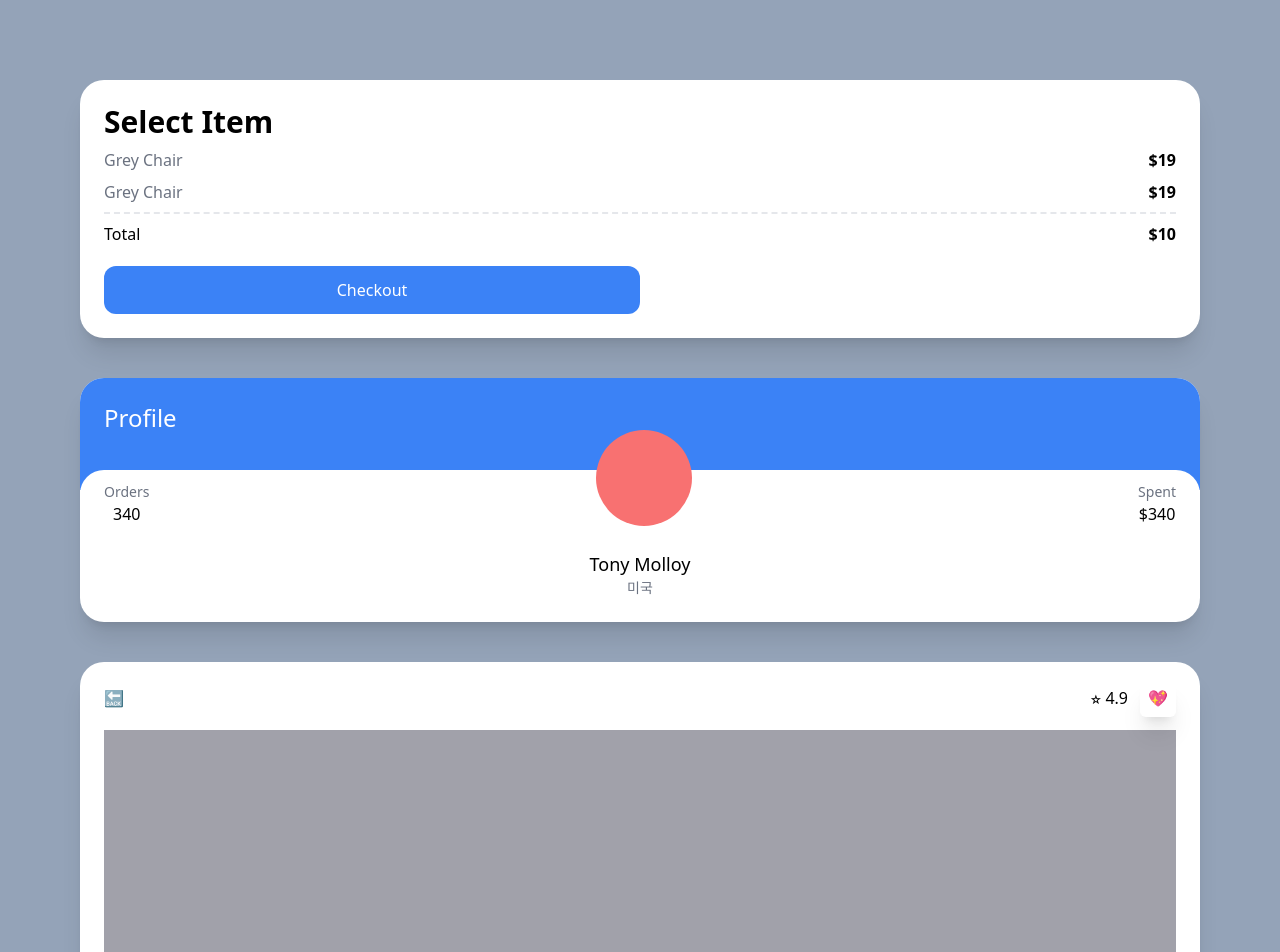
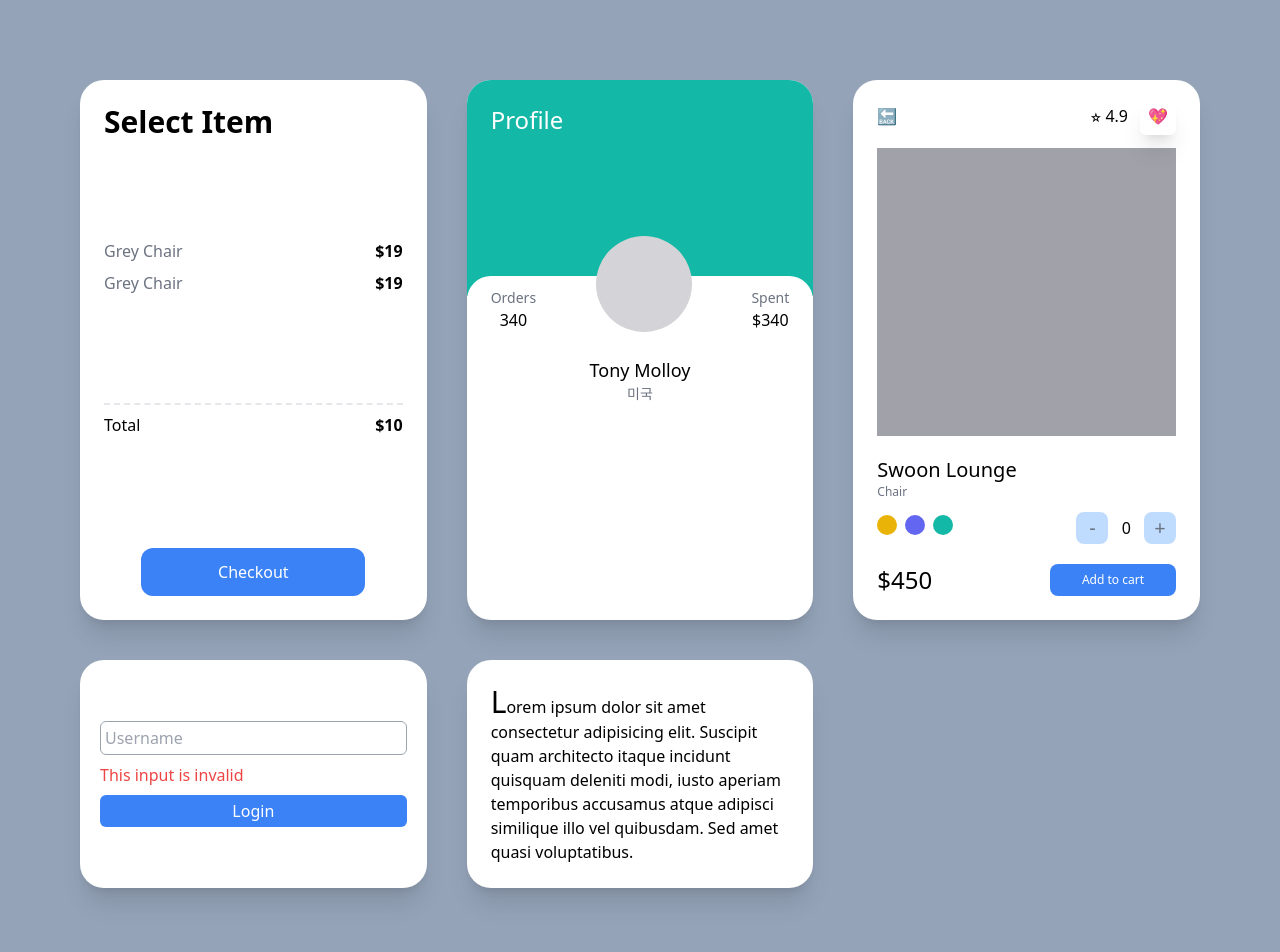
Before and after one commit to FIN443/carrot-market, a Next.js app: page / in a window 1280 px wide. Shown: the top 952 px of the page. Built offline with nearby package versions, Linux system fonts and the light colour scheme.

Commit message:
Practice Tailwind

```diff
--- a/pages/index.tsx
+++ b/pages/index.tsx
@@ -4,31 +4,35 @@ import { useState } from "react";
 const Home: NextPage = () => {
   const [counter, setCounter] = useState(0);
   return (
-    <div className="bg-slate-400 py-20 px-20 grid gap-10 min-h-screen">
-      <div className="bg-white p-6 rounded-3xl shadow-xl">
-        <span className="font-semibold text-3xl">Select Item</span>
-        <div className="flex justify-between my-2">
-          <span className="text-gray-500">Grey Chair</span>
-          <span className="font-semibold">$19</span>
-        </div>
-        <div className="flex justify-between">
-          <span className="text-gray-500">Grey Chair</span>
-          <span className="font-semibold">$19</span>
-        </div>
+    <div className="bg-slate-400 xl:place-content-center py-20 px-20 grid gap-10 lg:grid-cols-2 xl:grid-cols-3 min-h-screen">
+      <div className="bg-white dark:bg-black flex flex-col justify-between p-6 rounded-3xl shadow-xl">
+        <span className="font-semibold dark:text-white text-3xl">
+          Select Item
+        </span>
+        <ul>
+          {[1, 2].map((i) => (
+            <div key={i} className="flex justify-between my-2 ">
+              <span className="text-gray-500 dark:text-gray-300">
+                Grey Chair
+              </span>
+              <span className="font-semibold dark:text-white">$19</span>
+            </div>
+          ))}
+        </ul>
         <div className="flex justify-between mt-2 pt-2 border-t-2 border-dashed">
           <span>Total</span>
           <span className="font-semibold">$10</span>
         </div>
         <button
-          className="mt-5 bg-blue-500 text-white p-3 text-center
-          rounded-xl w-1/2 mx-auto hover:bg-teal-500 hover:text-black
+          className="mt-5 mx-auto bg-blue-500 dark:bg-black dark:border-white dark:border text-white p-3 text-center
+          rounded-xl w-3/4 block dark:hover:bg-white hover:bg-teal-500 dark:hover:text-black
           active:bg-yellow-500 focus:bg-red-500"
         >
           Checkout
         </button>
       </div>
-      <div className="bg-white overflow-hidden rounded-3xl shadow-xl">
-        <div className="bg-blue-500 p-6 pb-14">
+      <div className="bg-white overflow-hidden rounded-3xl shadow-xl group">
+        <div className="bg-blue-500 portrait:bg-indigo-600 landscape:bg-teal-500 p-6 pb-14 xl:pb-40">
           <span className="text-white text-2xl">Profile</span>
         </div>
         <div className="rounded-3xl p-6 bg-white relative -top-5">
@@ -37,7 +41,7 @@ const Home: NextPage = () => {
               <span className="text-sm text-gray-500">Orders</span>
               <span className="font-medium">340</span>
             </div>
-            <div className="h-24 w-24 bg-red-400 rounded-full" />
+            <div className="h-24 w-24 bg-zinc-300 rounded-full group-hover:bg-red-300 transition-colors" />
             <div className="flex flex-col items-center">
               <span className="text-sm text-gray-500">Spent</span>
               <span className="font-medium">$340</span>
@@ -49,7 +53,7 @@ const Home: NextPage = () => {
           </div>
         </div>
       </div>
-      <div className="bg-white p-6 rounded-3xl shadow-xl">
+      <div className="bg-white p-6 rounded-3xl shadow-xl lg:col-span-2 xl:col-span-1">
         <div className="flex mb-5 justify-between items-center">
           <span>🔙</span>
           <div className="space-x-3">
@@ -94,6 +98,35 @@ const Home: NextPage = () => {
           </div>
         </div>
       </div>
+      <div className="flex items-center bg-white focus-within:bg-blue-100 overflow-hidden rounded-3xl shadow-xl">
+        <form className="w-full flex flex-col space-y-2 p-5">
+          <input
+            type="text"
+            required
+            placeholder="Username"
+            className="border p-1 peer border-gray-400 rounded-md"
+          />
+          <span className="peer-invalid:text-red-500 peer-valid:hidden">
+            This input is invalid
+          </span>
+          <span className="peer-valid:text-teal-500 peer-invalid:hidden">
+            Awesome username
+          </span>
+          <input
+            type="submit"
+            value="Login"
+            className="bg-blue-500 text-white rounded-md py-1 cursor-pointer"
+          />
+        </form>
+      </div>
+      <div className="bg-white p-6 rounded-3xl shadow-xl flex flex-col space-y-2">
+        <p className="first-letter:text-3xl first-letter:hover:text-purple-400">
+          Lorem ipsum dolor sit amet consectetur adipisicing elit. Suscipit quam
+          architecto itaque incidunt quisquam deleniti modi, iusto aperiam
+          temporibus accusamus atque adipisci similique illo vel quibusdam. Sed
+          amet quasi voluptatibus.
+        </p>
+      </div>
     </div>
   );
 };
--- a/tailwind.config.js
+++ b/tailwind.config.js
@@ -6,5 +6,6 @@ module.exports = {
   theme: {
     extend: {},
   },
+  darkMode: "media",
   plugins: [],
 };
```
